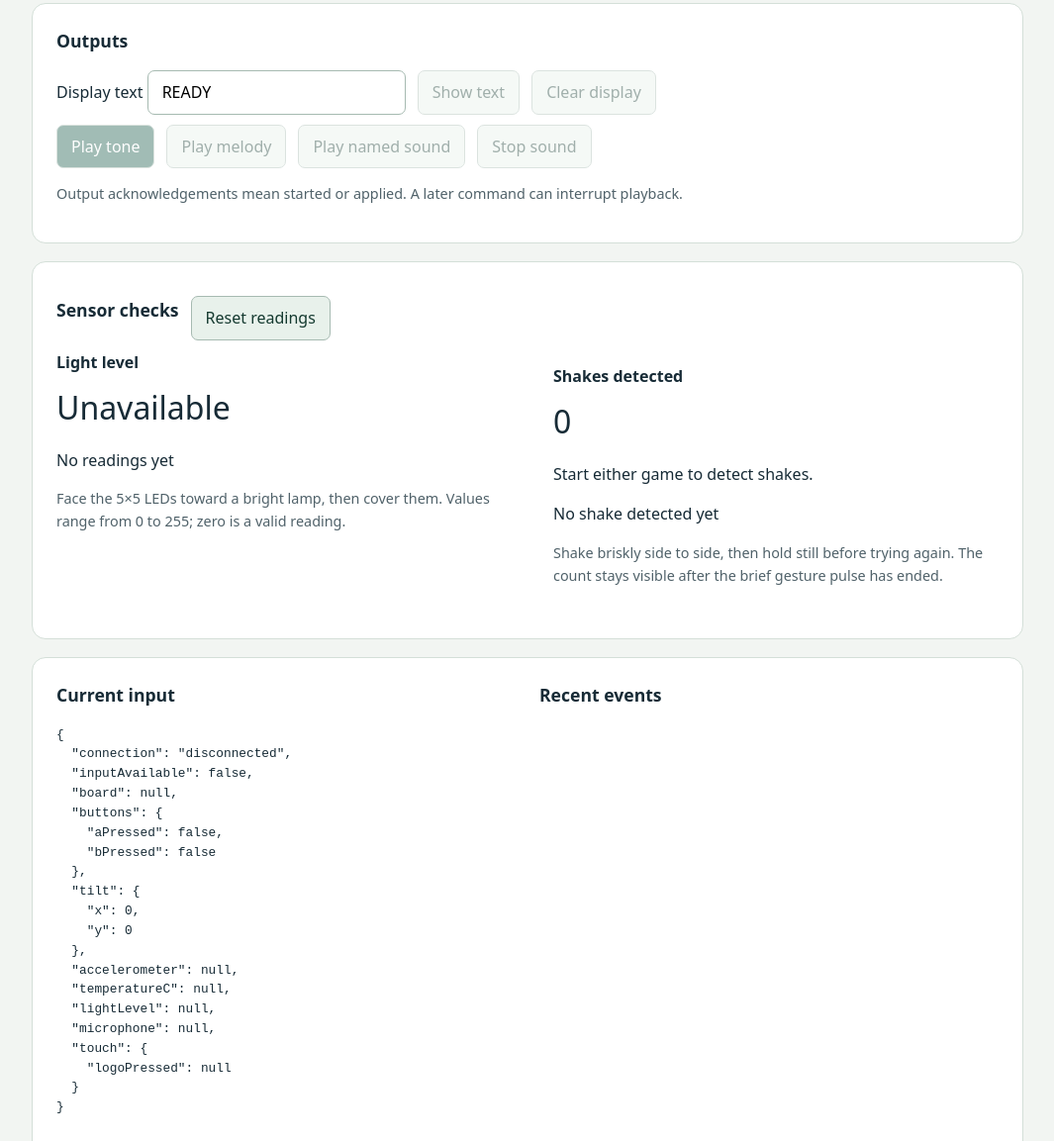
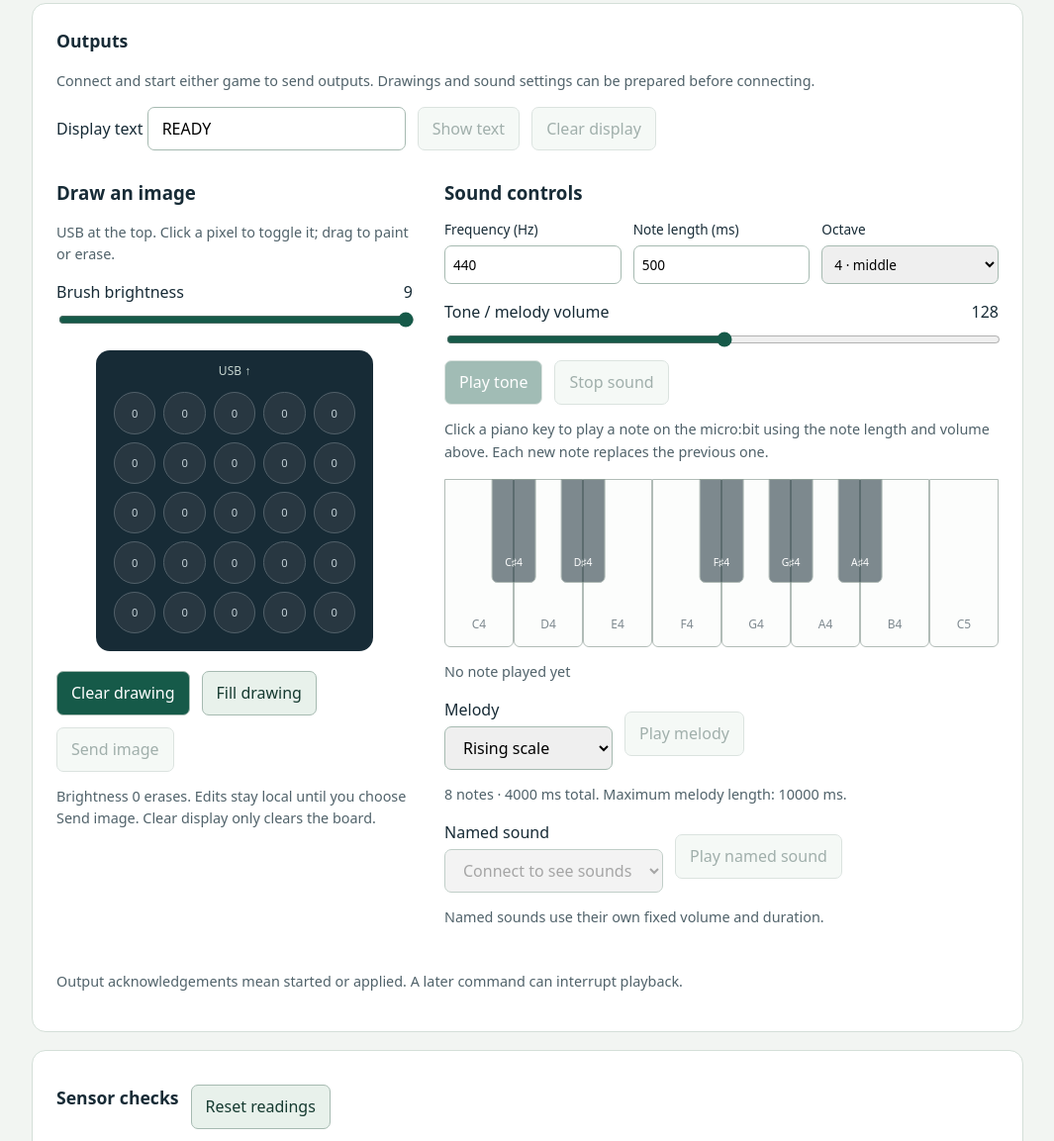
Before and after one commit to Hoglar/mikrobitGames, a website with bundled scripts: page webapp/examples/microbit-input/index.html in a window 1280 px wide. Shown: the part 875-2028 px from the top of the page at 99% size, without its empty margins (107-1172 px from the left). Built offline with nearby package versions, Linux system fonts and the light colour scheme.

Commit message:
small updates to the example page

```diff
--- a/webapp/examples/microbit-input/index.html
+++ b/webapp/examples/microbit-input/index.html
@@ -24,8 +24,35 @@
     </section>
     <section aria-labelledby="output-heading">
       <h2 id="output-heading">Outputs</h2>
+      <p class="note">Connect and start either game to send outputs. Drawings and sound settings can be prepared before connecting.</p>
       <div class="toolbar"><label>Display text <input id="display-text" value="READY" maxlength="32"></label><button id="show-text" disabled>Show text</button><button id="clear" disabled>Clear display</button></div>
-      <div class="toolbar"><button id="tone" disabled>Play tone</button><button id="melody" disabled>Play melody</button><button id="sound" disabled>Play named sound</button><button id="stop" disabled>Stop sound</button></div>
+      <div class="output-editors">
+        <div class="image-editor">
+          <h3>Draw an image</h3>
+          <p class="note">USB at the top. Click a pixel to toggle it; drag to paint or erase.</p>
+          <label class="slider-label" for="brush">Brush brightness <output id="brush-value" for="brush">9</output><input id="brush" type="range" min="0" max="9" step="1" value="9"></label>
+          <div class="matrix-frame"><span class="matrix-top">USB ↑</span><div id="image-grid" class="image-grid" role="group" aria-label="5 by 5 image editor"></div></div>
+          <div class="toolbar"><button id="reset-image">Clear drawing</button><button id="fill-image">Fill drawing</button><button id="send-image" disabled>Send image</button></div>
+          <p class="note">Brightness 0 erases. Edits stay local until you choose Send image. Clear display only clears the board.</p>
+        </div>
+        <div class="sound-editor">
+          <h3>Sound controls</h3>
+          <div class="sound-settings">
+            <label>Frequency (Hz)<input id="frequency" type="number" min="20" max="9999" step="1" value="440" required></label>
+            <label>Note length (ms)<input id="note-duration" type="number" min="1" max="10000" step="1" value="500" required></label>
+            <label>Octave<select id="octave"><option value="3">3 · low</option><option value="4" selected>4 · middle</option><option value="5">5 · high</option></select></label>
+          </div>
+          <label class="slider-label" for="volume">Tone / melody volume <output id="volume-value" for="volume">128</output><input id="volume" type="range" min="0" max="255" step="1" value="128"></label>
+          <div class="toolbar"><button id="tone" disabled>Play tone</button><button id="stop" disabled>Stop sound</button></div>
+          <p class="note">Click a piano key to play a note on the micro:bit using the note length and volume above. Each new note replaces the previous one.</p>
+          <div id="piano" class="piano" role="group" aria-label="Piano keys"></div>
+          <p id="last-note" class="note" role="status">No note played yet</p>
+          <div class="toolbar"><label>Melody<select id="melody-choice"><option value="scale">Rising scale</option><option value="descending">Falling scale</option><option value="arpeggio">Arpeggio</option><option value="twinkle">Twinkle, twinkle</option></select></label><button id="melody" disabled>Play melody</button></div>
+          <p id="melody-description" class="note"></p>
+          <div class="toolbar"><label>Named sound<select id="sound-choice" disabled><option value="">Connect to see sounds</option></select></label><button id="sound" disabled>Play named sound</button></div>
+          <p class="note">Named sounds use their own fixed volume and duration.</p>
+        </div>
+      </div>
       <p class="note">Output acknowledgements mean started or applied. A later command can interrupt playback.</p>
     </section>
     <section aria-labelledby="sensor-heading">
--- /dev/null
+++ b/webapp/examples/microbit-input/output-controls.js
@@ -0,0 +1,108 @@
+// Example UI only. The shared game facade owns all validation, queues and I/O.
+const $ = id => document.getElementById(id);
+const semitones = ['C', 'C♯', 'D', 'D♯', 'E', 'F', 'F♯', 'G', 'G♯', 'A', 'A♯', 'B', 'C'];
+const melodies = {
+  scale: [0, 2, 4, 5, 7, 9, 11, 12], descending: [12, 11, 9, 7, 5, 4, 2, 0],
+  arpeggio: [0, 4, 7, 12, 7, 4, 0], twinkle: [0, 0, 7, 7, 9, 9, 7, 5, 5, 4, 4, 2, 2, 0]
+};
+
+export function createOutputControls({ getGame, run }) {
+  const pixels = Array(25).fill(0), cells = [], keys = [];
+  let painting = null, catalog = null;
+  const setPixel = (index, value) => {
+    pixels[index] = value;
+    const cell = cells[index];
+    cell.textContent = String(value); cell.style.setProperty('--brightness', String(value / 9));
+    cell.setAttribute('aria-pressed', String(value > 0));
+    cell.setAttribute('aria-label', `Row ${Math.floor(index / 5) + 1}, column ${index % 5 + 1}, brightness ${value}`);
+  };
+  const toggleValue = index => pixels[index] === Number($('brush').value) ? 0 : Number($('brush').value);
+  for (let index = 0; index < 25; index++) {
+    const cell = document.createElement('button'); cell.type = 'button'; cell.className = 'pixel';
+    cell.dataset.index = String(index); cells.push(cell); $('image-grid').append(cell); setPixel(index, 0);
+    // Pointer painting is handled below; a zero-detail click also supports keyboard/assistive activation.
+    cell.addEventListener('click', event => { if (event.detail === 0) setPixel(index, toggleValue(index)); });
+  }
+  const grid = $('image-grid');
+  grid.addEventListener('pointerdown', event => {
+    const cell = event.target.closest('.pixel');
+    if (!cell || event.button !== 0 || !event.isPrimary) return;
+    event.preventDefault(); cell.focus();
+    const index = Number(cell.dataset.index), value = toggleValue(index);
+    painting = { pointerId: event.pointerId, value }; setPixel(index, value);
+    grid.setPointerCapture(event.pointerId);
+  });
+  grid.addEventListener('pointermove', event => {
+    if (painting?.pointerId !== event.pointerId) return;
+    const cell = document.elementFromPoint(event.clientX, event.clientY)?.closest('.pixel');
+    if (cell && grid.contains(cell)) setPixel(Number(cell.dataset.index), painting.value);
+  });
+  for (const name of ['pointerup', 'pointercancel', 'lostpointercapture']) grid.addEventListener(name, () => { painting = null; });
+  $('brush').addEventListener('input', () => { $('brush-value').textContent = $('brush').value; });
+  $('reset-image').addEventListener('click', () => pixels.forEach((_, index) => setPixel(index, 0)));
+  $('fill-image').addEventListener('click', () => pixels.forEach((_, index) => setPixel(index, Number($('brush').value))));
+  $('send-image').addEventListener('click', () => run(() => getGame().outputs.display.showImage(pixels)));
+  $('show-text').addEventListener('click', () => run(() => getGame().outputs.display.showText($('display-text').value)));
+  $('clear').addEventListener('click', () => run(() => getGame().outputs.display.clear()));
+
+  const number = id => {
+    const input = $(id);
+    if (!input.checkValidity()) { input.reportValidity(); throw new Error(`${input.labels[0].textContent.trim()}: enter a whole number from ${input.min} to ${input.max}.`); }
+    return input.valueAsNumber;
+  };
+  const frequency = offset => Math.round(440 * 2 ** ((12 * (Number($('octave').value) + 1) + offset - 69) / 12));
+  const toneOptions = frequencyHz => ({ frequencyHz, durationMs: number('note-duration'), volume: number('volume') });
+  const updateMelody = () => {
+    const count = melodies[$('melody-choice').value].length, duration = $('note-duration').valueAsNumber;
+    $('melody-description').textContent = Number.isInteger(duration) && duration >= 1 && duration <= 10000
+      ? `${count} notes · ${count * duration} ms total. Maximum melody length: 10000 ms.` : 'Choose a note length from 1 to 10000 ms.';
+  };
+  const updateKeys = () => {
+    let whiteCount = 0;
+    keys.forEach((key, offset) => {
+      const name = `${semitones[offset]}${Number($('octave').value) + (offset === 12 ? 1 : 0)}`;
+      key.textContent = name; key.setAttribute('aria-label', `Play ${name}`); key.title = `${name} · ${frequency(offset)} Hz`;
+      if (key.classList.contains('black-key')) key.style.left = `${whiteCount / 8 * 100}%`;
+      else whiteCount++;
+    });
+  };
+  for (let offset = 0; offset < semitones.length; offset++) {
+    const key = document.createElement('button'); key.type = 'button'; key.disabled = true;
+    key.className = `piano-key${semitones[offset].includes('♯') ? ' black-key' : ''}`;
+    key.addEventListener('click', () => run(async () => {
+      const options = toneOptions(frequency(offset)), label = key.textContent;
+      await getGame().outputs.speaker.playTone(options);
+      $('last-note').textContent = `${label} · ${options.frequencyHz} Hz · ${options.durationMs} ms · volume ${options.volume}`;
+    }));
+    keys.push(key); $('piano').append(key);
+  }
+  $('octave').addEventListener('change', updateKeys);
+  $('volume').addEventListener('input', () => { $('volume-value').textContent = $('volume').value; });
+  $('note-duration').addEventListener('input', updateMelody);
+  $('melody-choice').addEventListener('change', updateMelody);
+  $('tone').addEventListener('click', () => run(() => getGame().outputs.speaker.playTone(toneOptions(number('frequency')))));
+  $('melody').addEventListener('click', () => run(() => {
+    const options = toneOptions(0), notes = melodies[$('melody-choice').value].map(offset => ({ frequencyHz: frequency(offset), durationMs: options.durationMs }));
+    if (notes.length * options.durationMs > 10000) throw new Error(`This melody needs a note length of ${Math.floor(10000 / notes.length)} ms or less (10000 ms total).`);
+    return getGame().outputs.speaker.playMelody({ notes, volume: options.volume });
+  }));
+  $('sound').addEventListener('click', () => run(() => getGame().outputs.speaker.playBuiltInSound($('sound-choice').value)));
+  $('stop').addEventListener('click', () => run(() => getGame().outputs.speaker.stop()));
+  updateKeys(); updateMelody();
+
+  return { update({ ready, busy, capabilities }) {
+    const disabled = busy || !getGame() || !ready;
+    for (const id of ['show-text', 'clear', 'send-image', 'tone', 'melody', 'stop']) $(id).disabled = disabled;
+    for (const key of keys) key.disabled = disabled;
+    const sounds = capabilities?.outputs.builtInSounds ?? [], signature = JSON.stringify({ known: !!capabilities, sounds });
+    if (catalog !== signature) {
+      const selected = $('sound-choice').value;
+      $('sound-choice').replaceChildren();
+      for (const name of sounds) $('sound-choice').add(new Option(name, name));
+      if (!sounds.length) $('sound-choice').add(new Option(capabilities ? 'No named sounds available' : 'Connect to see sounds', ''));
+      if (sounds.includes(selected)) $('sound-choice').value = selected;
+      catalog = signature;
+    }
+    $('sound-choice').disabled = $('sound').disabled = disabled || !sounds.length;
+  } };
+}
--- a/webapp/examples/microbit-input/style.css
+++ b/webapp/examples/microbit-input/style.css
@@ -8,16 +8,36 @@ h2 { margin: 0 0 16px; font-size: 1.1rem; }
 .intro { max-width: 720px; margin-bottom: 32px; color: #50626a; }
 section { background: white; border: 1px solid #d4dfd8; border-radius: 14px; padding: 24px; margin: 18px 0; }
 .toolbar { display: flex; flex-wrap: wrap; align-items: center; gap: 12px; margin: 10px 0; }
-button, input { font: inherit; border-radius: 7px; border: 1px solid #a6bab1; padding: 9px 14px; }
+button, input, select { font: inherit; border-radius: 7px; border: 1px solid #a6bab1; padding: 9px 14px; }
 button { background: #e8f1eb; cursor: pointer; color: #153a30; }
 button:first-child { background: #165a49; color: white; }
 button:disabled { opacity: .4; cursor: default; }
-button:focus-visible, input:focus-visible { outline: 3px solid #dca823; outline-offset: 3px; }
+button:focus-visible, input:focus-visible, select:focus-visible { outline: 3px solid #dca823; outline-offset: 3px; }
 #error { color: #a02d2d; min-height: 1.5em; }
 #arena { position: relative; border: 1px solid #d4dfd8; border-radius: 9px; height: 180px; display: grid; place-items: center; overflow: hidden; background: #f7faf8; }
 #score { font-size: 4rem; font-variant-numeric: tabular-nums; }
 #cursor-dot { position: absolute; width: 24px; height: 24px; border-radius: 50%; background: #d68620; transform: translate(-50%, -50%); left: 50%; top: 50%; }
 .note, #instructions { color: #50626a; font-size: .9rem; }
+.output-editors { display: grid; grid-template-columns: minmax(260px, .9fr) minmax(0, 1.4fr); gap: 32px; margin: 28px 0; }
+.output-editors h3 { margin: 0 0 12px; }
+.slider-label { display: grid; grid-template-columns: 1fr auto; gap: 4px 12px; }
+.slider-label input { grid-column: 1 / -1; width: 100%; padding: 0; accent-color: #165a49; }
+.slider-label output { font-variant-numeric: tabular-nums; }
+.matrix-frame { max-width: 280px; margin: 20px auto; padding: 12px 18px 18px; background: #172b36; border-radius: 14px; }
+.matrix-top { display: block; text-align: center; color: #c7d6d0; font-size: .75rem; margin-bottom: 12px; }
+.image-grid { display: grid; grid-template-columns: repeat(5, 1fr); gap: 8px; touch-action: none; user-select: none; }
+.image-grid .pixel { aspect-ratio: 1; padding: 0; min-width: 0; border-radius: 50%; border: 1px solid #52616a; background: #283741; color: #c4d1d7; font-size: .7rem; }
+.image-grid .pixel[aria-pressed="true"] { background: rgb(255 89 61 / var(--brightness)); color: #fff; border-color: #ff9983; }
+.sound-settings { display: grid; grid-template-columns: repeat(3, minmax(0, 1fr)); gap: 12px; margin-bottom: 16px; }
+.sound-settings label { display: grid; gap: 6px; font-size: .85rem; }
+.sound-settings input, .sound-settings select { width: 100%; min-width: 0; padding: 8px; }
+.sound-editor .toolbar label { display: grid; gap: 4px; }
+.piano { display: grid; grid-template-columns: repeat(8, minmax(0, 1fr)); position: relative; height: 170px; isolation: isolate; margin-top: 16px; }
+.piano .piano-key { border-radius: 0 0 6px 6px; padding: 0 0 12px; display: flex; align-items: end; justify-content: center; min-width: 0; background: #fafcfb; color: #172b36; font-size: .75rem; border: 1px solid #73867e; }
+.piano .piano-key.black-key { position: absolute; top: 0; height: 62%; width: 8%; transform: translateX(-50%); z-index: 1; background: #172b36; color: white; font-size: .65rem; }
+.piano .piano-key:active { background: #dca823; color: #172b36; }
+.piano .piano-key:focus-visible { outline-offset: -4px; }
+.piano .piano-key:disabled { opacity: .55; }
 .readouts { display: grid; grid-template-columns: 1fr 1fr; gap: 24px; }
 .sensor-checks { display: grid; grid-template-columns: 1fr 1fr; gap: 24px; }
 .sensor-checks h3 { margin: 0 0 8px; font-size: 1rem; }
@@ -28,3 +48,4 @@ button:focus-visible, input:focus-visible { outline: 3px solid #dca823; outline-
 pre { white-space: pre-wrap; font-size: .8rem; }
 #events { max-height: 400px; overflow: auto; padding-left: 24px; font-size: .85rem; }
 @media (max-width: 650px) { .readouts, .sensor-checks { grid-template-columns: 1fr; } main { padding: 24px 16px; } section { padding: 18px; } }
+@media (max-width: 850px) { .output-editors { grid-template-columns: 1fr; } }
--- a/webapp/playwright.config.js
+++ b/webapp/playwright.config.js
@@ -1,7 +1,7 @@
 import { defineConfig } from '@playwright/test';
 
 export default defineConfig({
-  testDir: './tests/microbit-input/browser', timeout: 20000, fullyParallel: true,
+  testDir: './tests/microbit-input/browser', timeout: 20000, fullyParallel: true, workers: 2,
   use: { baseURL: 'http://127.0.0.1:4173', headless: true, trace: 'retain-on-failure' },
   outputDir: 'build/browser-results', reporter: [['list']],
   webServer: { command: `"${process.execPath}" verification/serve-input.js`, url: 'http://127.0.0.1:4173/examples/microbit-input/', reuseExistingServer: !process.env.CI }
```
Also changed, not shown: webapp/examples/microbit-input/example.js (+3 -10 lines), webapp/tests/microbit-input/browser/input.spec.js (+78 -1 lines), webapp/src/microbit-input/README.md.
